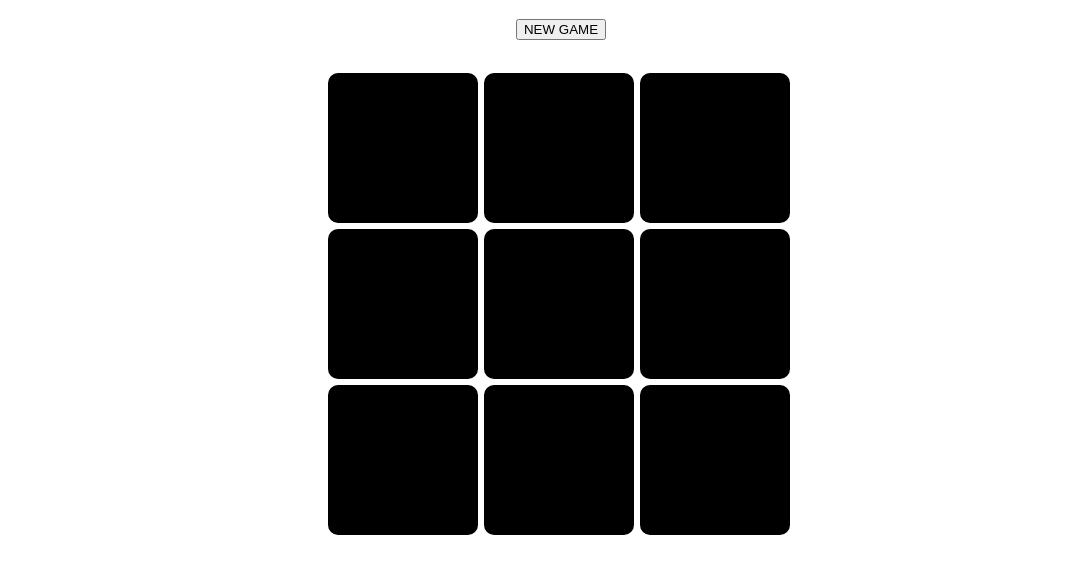
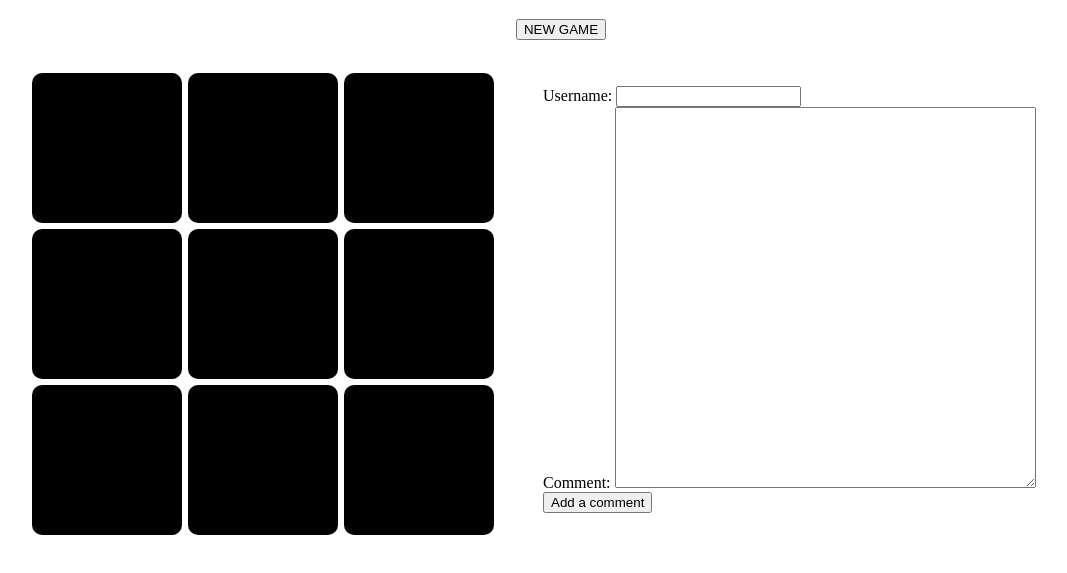
Before and after one commit to mjahlberg/TTT_Angular, a plain HTML site: page index.html in a window 1280 px wide. Shown: the part 61-634 px from the top of the page, without its empty margins (79-1146 px from the left). Drawn offline with nearby package versions, Linux system fonts and the light colour scheme.

Commit message:
adding firebase commentary

```diff
--- a/index.html
+++ b/index.html
@@ -22,11 +22,25 @@
 					<!-- There is no link to the css "xclass" or "oclass", angular takes care of that for you-->
 					<!-- cell contents: {{currentCell.status}}
  					-->
-					</div>
 				</div>
 			</div>
-			<br>
-		    <p>{{$scope.winner}}</p>
+		</div>
+		<div class="userInput1">
+				<ul>
+					<li ng-repeat="oneComment in allcomments">
+						{{oneComment.userName}} <br>
+						{{oneComment.userComment}} <br><br>
+					</li>
+				</ul>
+				<div>
+					Username:
+					<input type="text" ng-model="userName" />
+					<br>
+					Comment:
+					<textarea ng-model="userComment" rows="25" cols="50"></textarea>
+
+					<input type="button" ng-click="addComment();" value="Add a comment" />
+				</div>
 		</div>
 	</body>
 </html>
--- a/main.js
+++ b/main.js
@@ -14,11 +14,11 @@ TTTApp.controller('TTTcontroller', function ($scope) {
   	{status: "G"},
   	{status: "H"},
   	{status: "I"}
-  	]
+  	];
 
-	$scope.player1 = [null, null, null, null, null, null, null, null, null]
+	$scope.player1 = [null, null, null, null, null, null, null, null, null];
 
-	$scope.player2 = [null, null, null, null, null, null, null, null, null]
+	$scope.player2 = [null, null, null, null, null, null, null, null, null];
 
 	// $scope.cellList[0];
 	//^ ^ If you ever need to refer to a position within the array
@@ -155,15 +155,15 @@ TTTApp.controller('TTTcontroller', function ($scope) {
 
 		$scope.backLinkClick = function () {
             window.location.reload(false);
+            console.log("refreshed!");
         };
 
-    //     $scope.addComment = function() {
-		  // 	//Add manually using standard JavaScript
-		  // 	chatRef.push( {userName:$scope.userName, userGroup:$scope.userGroup, userComment:$scope.userComment} );
-		  // 	$scope.userComment = "" ;
-		  // 	$scope.userGroup = "" ;
-		  // 	$scope.userName = "" ;
-	  	// };
+        $scope.addComment = function() {
+		  	//Add manually using standard JavaScript
+		  	chatRef.push( {userName:$scope.userName, userGroup:$scope.userGroup, userComment:$scope.userComment} );
+		  	$scope.userGroup = "" ;
+		  	$scope.userName = "" ;
+	  	};
 
 
 
@@ -233,5 +233,5 @@ TTTApp.controller('TTTcontroller', function ($scope) {
 	// };
 
   // if already x or o, then nothing happens
-	}
+	};
 });
--- a/style.css
+++ b/style.css
@@ -7,11 +7,21 @@ h1 {
 	padding-bottom: 30px;
 }
 
+.userInput1 {
+	width: 500px;
+	height: 500px;
+	left: 800px;
+	float: right;
+	margin-right: 150px;
+}
+
 .theBox {
 	width: 472px;
 	height: 472px;
 	background-color: white;
-	margin: 0 auto;
+	position: relative;
+	float: left;
+	left: 100px;
 }
 
 .cells {
```
Also changed, not shown: 1 other file.
